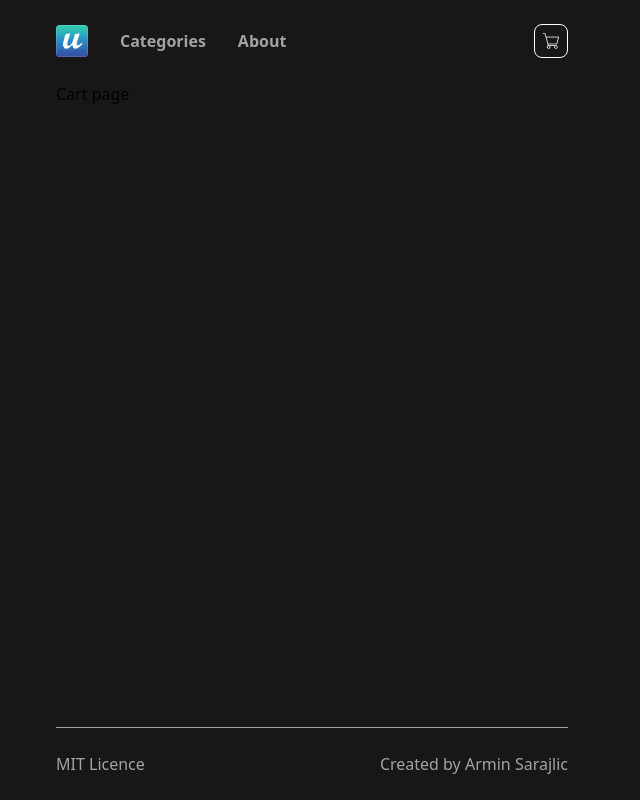
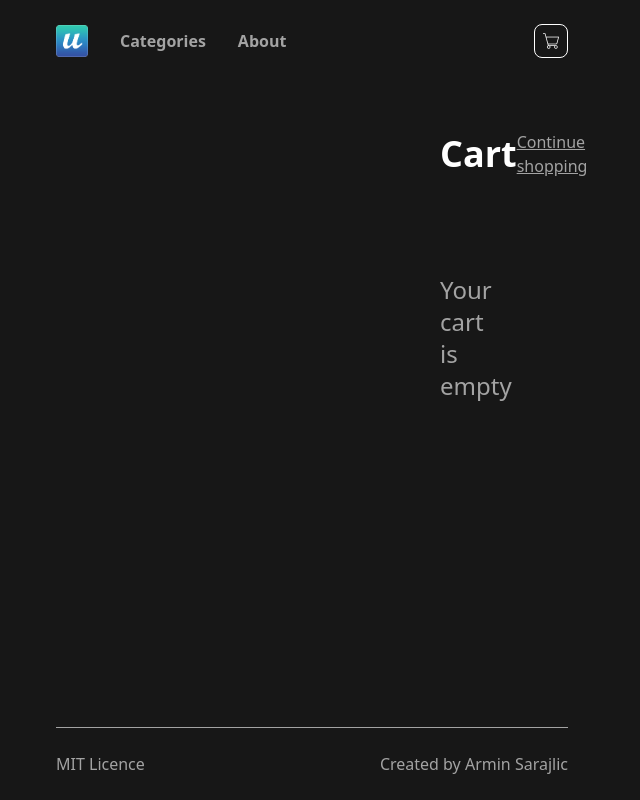
Before and after one commit to ZulianTiger/svelte-commerce, a SvelteKit app: page /cart in a window 1280 px wide. Shown: the whole page, without its empty margins (328-968 px from the left). Built offline with nearby package versions, Linux system fonts and the light colour scheme.

Commit message:
Lesson 10.2: Cart page markup and styling

```diff
--- a/src/routes/cart/+page.svelte
+++ b/src/routes/cart/+page.svelte
@@ -1,3 +1,23 @@
-<div>
-	<h1>Cart page</h1>
+<div class="text-white px-96 py-12">
+	<div class="flex justify-between items-center">
+		<h1 class="text-4xl font-bold">Cart</h1>
+		<a href="/categories" class="text-neutral-400 underline hover:text-blue-500 duration-300"
+			>Continue shopping</a
+		>
+	</div>
+	<div class="py-12 flex flex-col space-y-4">
+		{#if false}
+			<p>Cart items...</p>
+		{:else}
+			<p class="text-center text-neutral-400 text-2xl mt-12">Your cart is empty</p>
+		{/if}
+	</div>
+	{#if false}
+		<div class="flex flex-col items-end space-y-4">
+			<h2 class="text-xl font-bold">Total: $0 USD</h2>
+			<button class="bg-blue-500 rouned-full px-4 py-2 font-bold hover:bg-blue-600 duration-300">
+				Proceed to checkout
+			</button>
+		</div>
+	{/if}
 </div>
```
